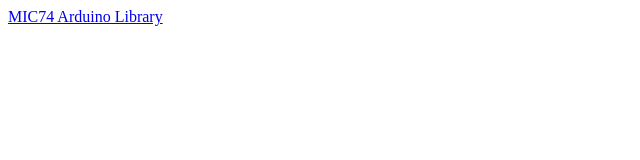
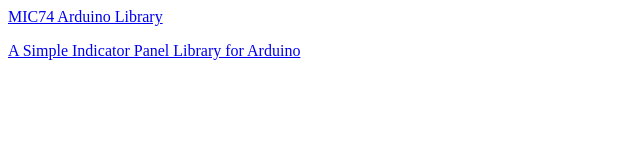
Before and after one commit to TarAndr/TarAndr..github.io, a plain HTML site: page index.html in a window 1280 px wide. Shown: the whole page, without its empty margins (0-640 px from the left). Drawn offline with Linux system fonts and the light colour scheme.

Commit message:
Update index.html

```diff
--- a/index.html
+++ b/index.html
@@ -1 +1,2 @@
 <p><a href="https://tarandr.github.io/MIC74/">MIC74 Arduino Library</a></p>
+<p><a href="https://tarandr.github.io/AnTar_SIP/">A Simple Indicator Panel Library for Arduino</a></p>
```
